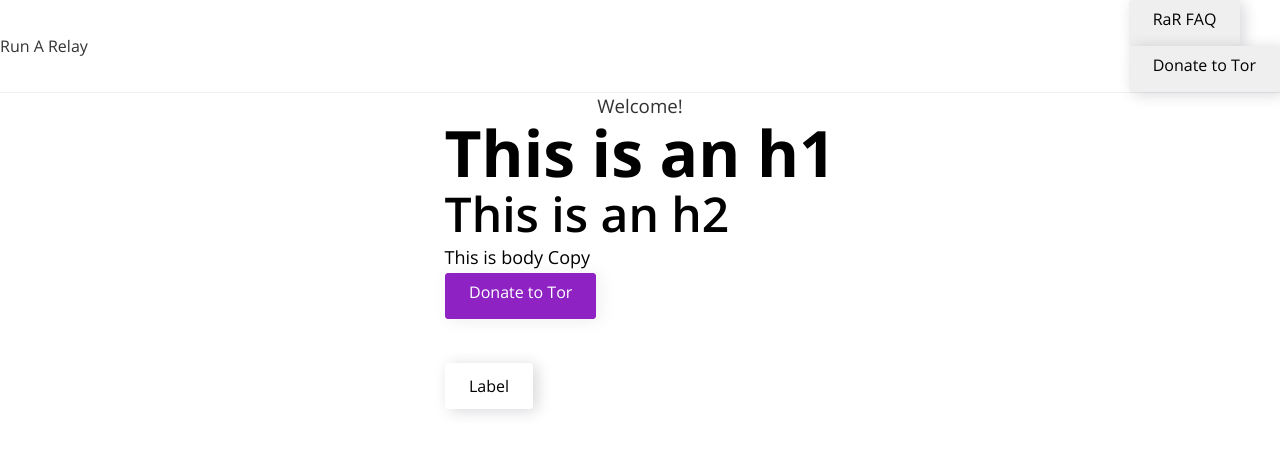
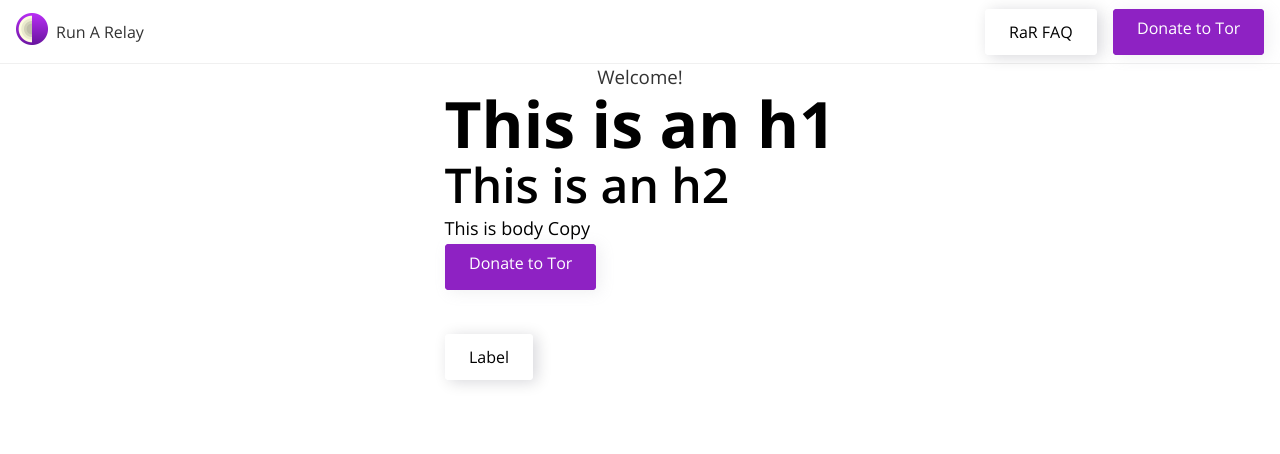
Before and after one commit to EffectiveAF/run-a-relay, a Svelte app: page / in a window 1280 px wide. Shown: the top 454 px of the page. Built offline with nearby package versions, Linux system fonts and the light colour scheme.

Commit message:
adjust header spacing and buttons

```diff
--- a/src/App.svelte
+++ b/src/App.svelte
@@ -10,25 +10,39 @@
     flex-direction: row;
     justify-content: left;
     align-items: center;
-    border-bottom: 1px solid #f0f0f0;
+    border-bottom: 1px solid var(--neutral-100);
+    padding: 0px 16px;
+    height: 64px;
   }
+
   .nav-right {
+    display: flex;
     margin-left: auto;
   }
-  .nav-right a {
-    background-color: purple;
+
+  .nav-right button {
+    margin-left: 16px;
+  }
+
+  img {
+    max-width: 32px;
+    max-height: 32px;
+    margin-right: 8px;
   }
 </style>
 
 <Router>
   <nav>
+
+    <Link to="/"><img src="/img/tor.svg" alt="Tor-esque logo (onion)" /></Link>
+
     <h4>Run A Relay</h4>
     <div class="nav-right">
       <a href="https://github.com/EffectiveAF/run-a-relay#faq" target="_blank" rel="nofollow noreferrer noopener">
-        <button>RaR FAQ</button>
+        <button class="secondary hvr-ripple-out-sec">RaR FAQ</button>
       </a>
       <a href="https://donate.torproject.org/" target="_blank" rel="nofollow noreferrer noopener">
-        <button>Donate to Tor</button>
+        <button class="primary hvr-ripple-out">Donate to Tor</button>
       </a>
     </div>
   </nav>
```
